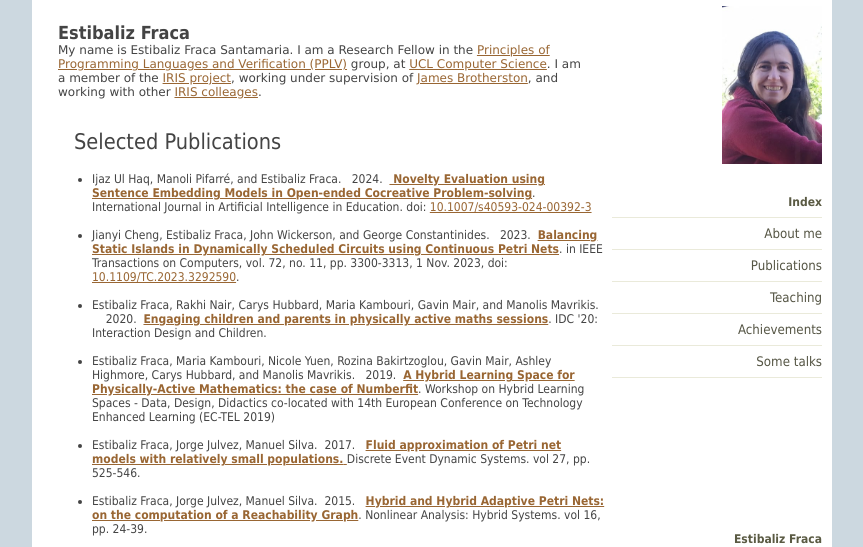
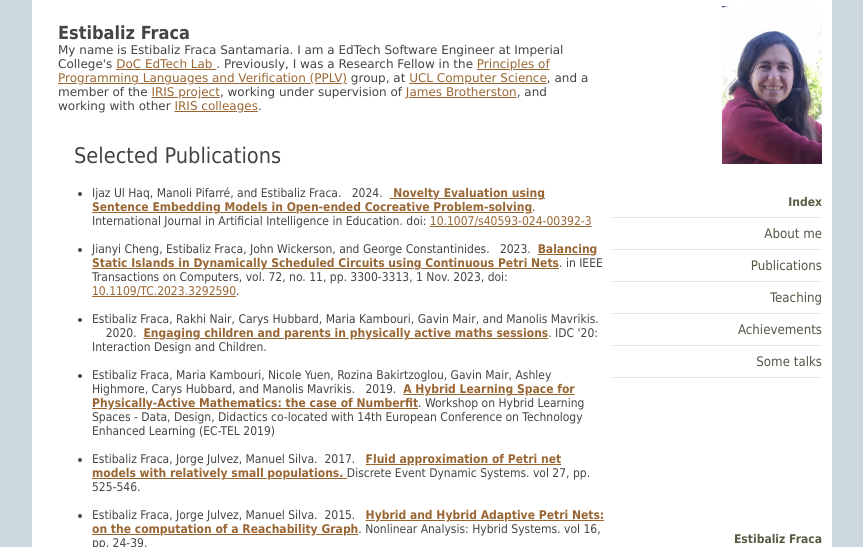
Before and after one commit to estifraca/estifraca.github.io, a plain HTML site: page index.html in a window 1280 px wide. Shown: the part 213-760 px from the top of the page, without its empty margins (208-1071 px from the left). Drawn offline with Linux system fonts and the light colour scheme.

Commit message:
Update index.html
I updated my current occupation to EdTech Software Engineer at Imperial College London

```diff
--- a/index.html
+++ b/index.html
@@ -53,8 +53,8 @@
 
 			<h2>Estibaliz Fraca</h2>
 
-			<p>My name is Estibaliz Fraca Santamaria. I am a Research Fellow in the <a href="http://pplv.cs.ucl.ac.uk/"> Principles of Programming Languages and Verification (PPLV)</a> group, at <a href="https://www.ucl.ac.uk/computer-science/">UCL Computer Science</a>.
-			I am a member of the <a href="https://interfacereasoning.com/">IRIS project</a>, working under supervision of <a href="http://www0.cs.ucl.ac.uk/staff/J.Brotherston/"> James Brotherston</a>, and working with other <a href="https://uclirisproject.wordpress.com/people/">IRIS colleages</a>.
+			<p>My name is Estibaliz Fraca Santamaria. I am a EdTech Software Engineer at Imperial College's <a href="https://edtech.pages.doc.ic.ac.uk/"> DoC EdTech Lab </a>.  Previously, I was a Research Fellow in the <a href="http://pplv.cs.ucl.ac.uk/"> Principles of Programming Languages and Verification (PPLV)</a> group, at <a href="https://www.ucl.ac.uk/computer-science/">UCL Computer Science</a>, and
+			a member of the <a href="https://interfacereasoning.com/">IRIS project</a>, working under supervision of <a href="http://www0.cs.ucl.ac.uk/staff/J.Brotherston/"> James Brotherston</a>, and working with other <a href="https://uclirisproject.wordpress.com/people/">IRIS colleages</a>.
 
 
 		<div class="content">
```
